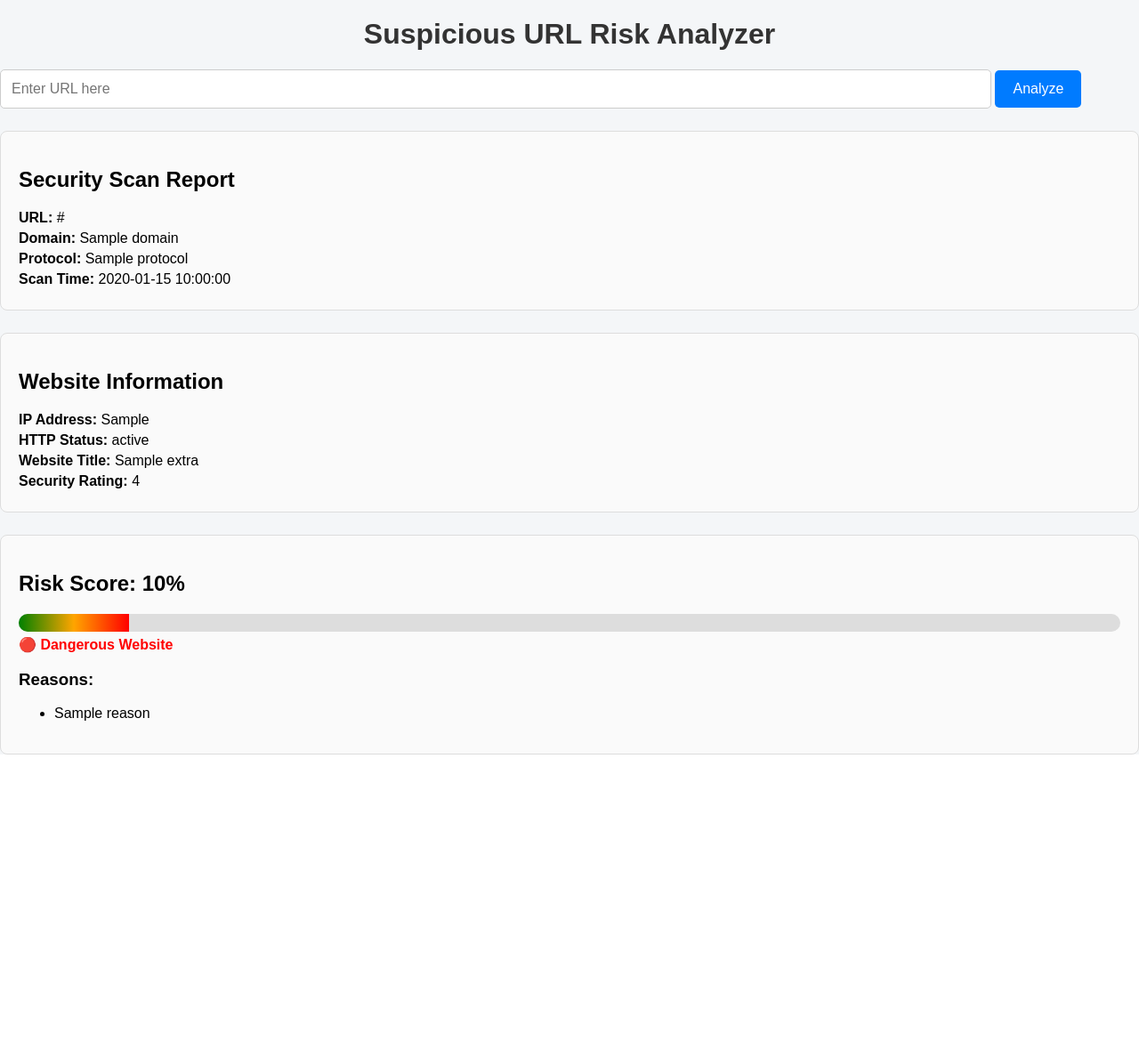
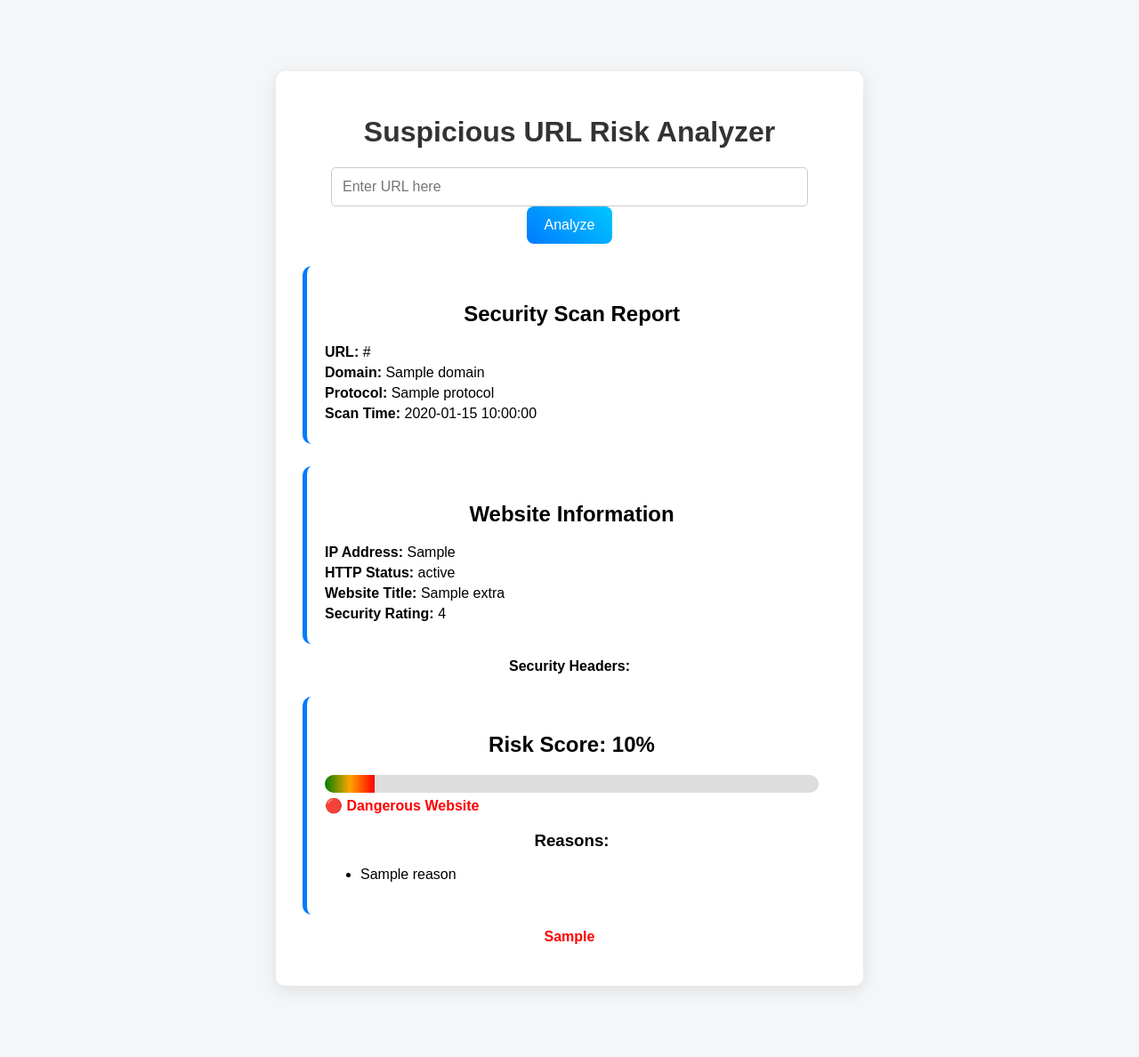
Before and after one commit to shivam123456s/Suspicious-URL-Risk-Analyzer, a Flask app: template templates/index.html in a window 1280 px wide. Shown: the whole page at 89% size. Before the commit the page ends 848 px from the top, so only its background shows below. Run offline with Flask 3, Linux system fonts and the light colour scheme; the template is opened without the code that fills it: most values are stand-ins (such as "Sample title", 1, 10 or a date in 2020).

Commit message:
Improved UI

```diff
--- a/static/style.css
+++ b/static/style.css
@@ -37,24 +37,24 @@ button {
     padding: 12px 20px;
     font-size: 16px;
     border: none;
-    background: #007bff;
+    background: linear-gradient(45deg, #007bff, #00c6ff);
     color: white;
-    border-radius: 5px;
+    border-radius: 8px;
     cursor: pointer;
+    transition: 0.3s;
 }
 
 button:hover {
-    background: #0056b3;
+    transform: scale(1.05);
 }
 
 .result-box {
     margin-top: 25px;
     padding: 20px;
-    border-radius: 8px;
-    background: #fafafa;
-    border: 1px solid #ddd;
+    border-radius: 10px;
+    background: #ffffff;
+    border-left: 5px solid #007bff;
 }
-
 .safe {
     color: green;
     font-weight: bold;
@@ -98,3 +98,7 @@ li {
     text-align: left;
     margin: 5px 0;
 }
+
+.form-box {
+    margin-top: 20px;
+}
--- a/templates/index.html
+++ b/templates/index.html
@@ -9,9 +9,11 @@
 
 <body>
 
+<div class="container">
+
 <h1>Suspicious URL Risk Analyzer</h1>
 
-<form method="POST">
+<form method="POST" class="form-box">
 
     <input type="text" name="url" placeholder="Enter URL here" required>
 
@@ -45,6 +47,12 @@
 <p><b>Security Rating:</b> {{ extra.rating }}</p>
 
 </div>
+<p><b>Security Headers:</b></p>
+<ul>
+{% for key, value in extra.headers.items() %}
+<li>{{ key }} : {{ value }}</li>
+{% endfor %}
+</ul>
 
 {% endif %}
 
@@ -81,6 +89,12 @@
 </div>
 
 {% endif %}
+{% if breach_warning %}
+<p style="color:red; font-weight:bold;">
+    {{ breach_warning }}
+</p>
+{% endif %}
 
+</div>
 </body>
 </html>
```
